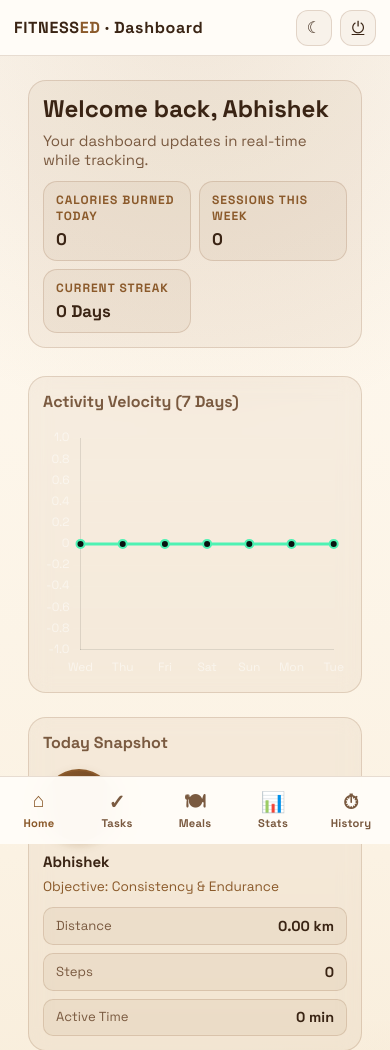
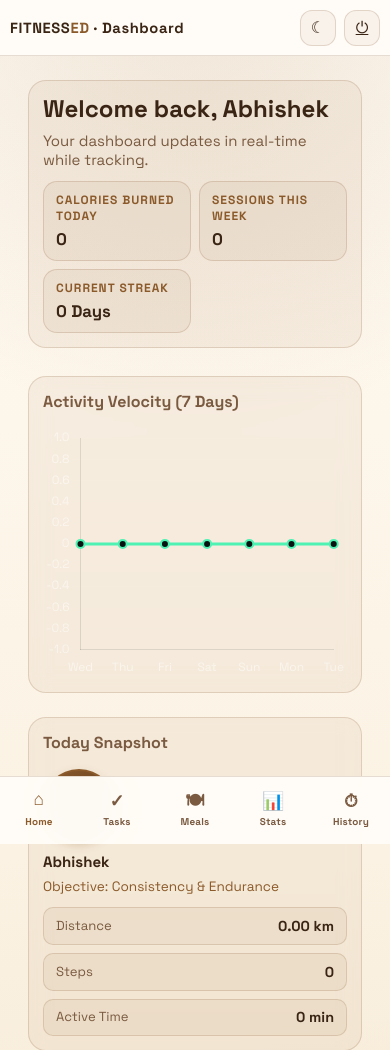
Before and after one commit to heyitstushar-nvm/Fitness_ED, a Flask app: page /home in a window 390 px wide. Shown: the top 1050 px of the page. Run offline with Flask 3, Linux system fonts and the light colour scheme; a user stored in the database is signed in; data comes from the database, SQL or seed files in the repository; data that the repository does not hold is empty.

Commit message:
Update mobile layout to better fit various screen sizes
Adjust CSS media query breakpoints and styles to improve the display of the mobile shell, top bar, and tab bar across a wider range of device widths.

Replit-Commit-Author: Agent
Replit-Commit-Session-Id: 89d91f16-9bcf-4f37-8065-e795fd4e2884
Replit-Commit-Checkpoint-Type: full_checkpoint
Replit-Commit-Event-Id: 2a63a33f-57f9-4737-bd2b-641fd88b6423
Replit-Commit-Screenshot-Url: https://storage.googleapis.com/screenshot-production-us-central1/7a7b31bd-51e4-4ab1-8008-b5d94e3bc277/89d91f16-9bcf-4f37-8065-e795fd4e2884/vyqdF9v
Replit-Helium-Checkpoint-Created: true

```diff
--- a/static/mobile.css
+++ b/static/mobile.css
@@ -11,7 +11,7 @@
 .mobile-topbar,
 .mobile-tabbar { display: none; }
 
-@media (max-width: 820px) {
+@media (max-width: 1024px) {
   body.app-page {
     padding-top: 60px;
     padding-bottom: 78px;
@@ -304,8 +304,16 @@
 }
 
 /* Slim phones */
+@media (max-width: 480px) {
+  .mobile-topbar { padding: 0 10px; }
+  .mobile-topbar .mt-title { font-size: 0.92rem; }
+  .mobile-tabbar a { font-size: 0.62rem; padding: 6px 2px; }
+  .mobile-tabbar a .tab-ico { font-size: 1.1rem; }
+}
+
 @media (max-width: 380px) {
   body.app-page .hero-stats { grid-template-columns: 1fr !important; }
   body.app-page .actions-grid { grid-template-columns: 1fr !important; }
   body.app-page .stats-grid { grid-template-columns: 1fr !important; }
+  .mobile-topbar .mt-title { font-size: 0.85rem; }
 }
```
